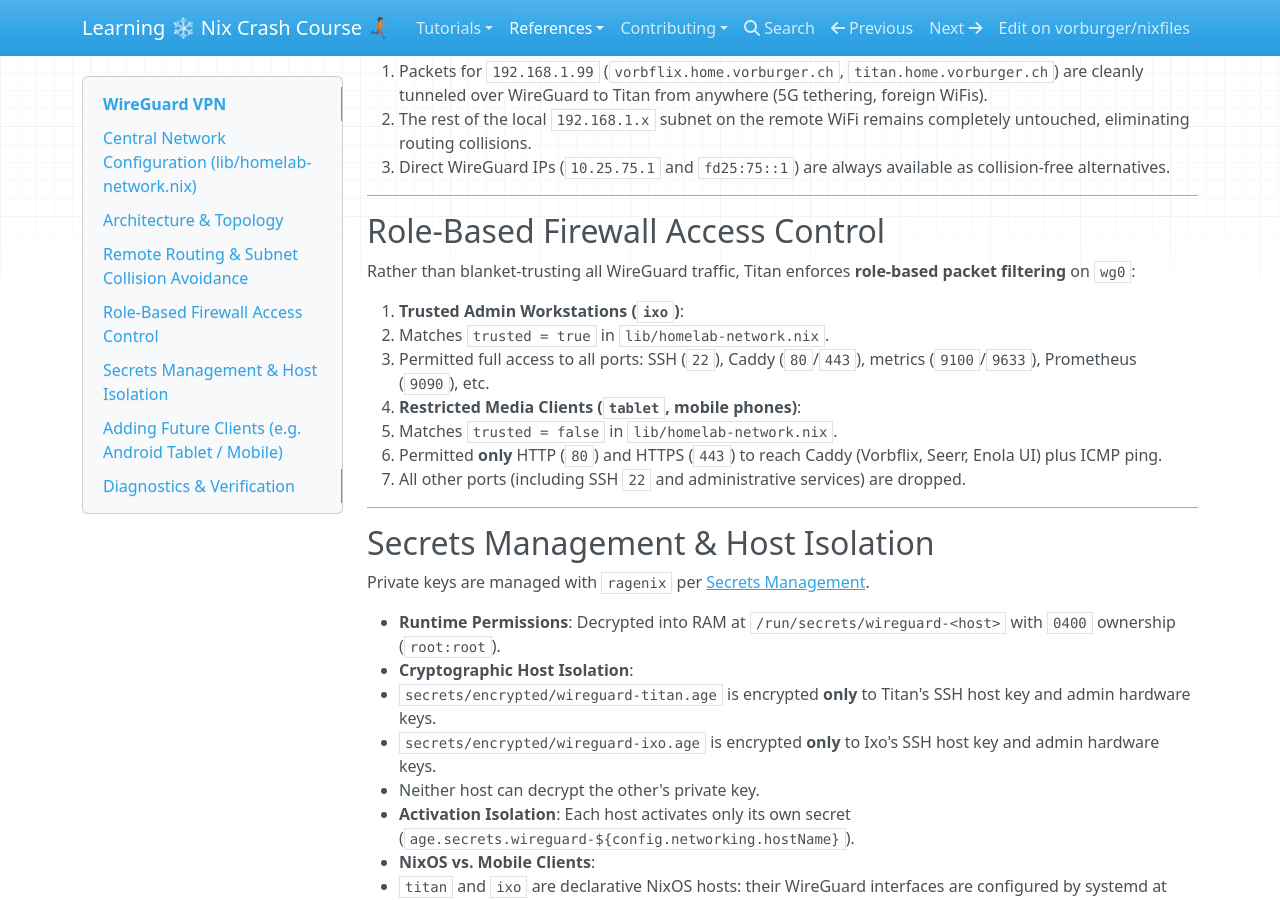
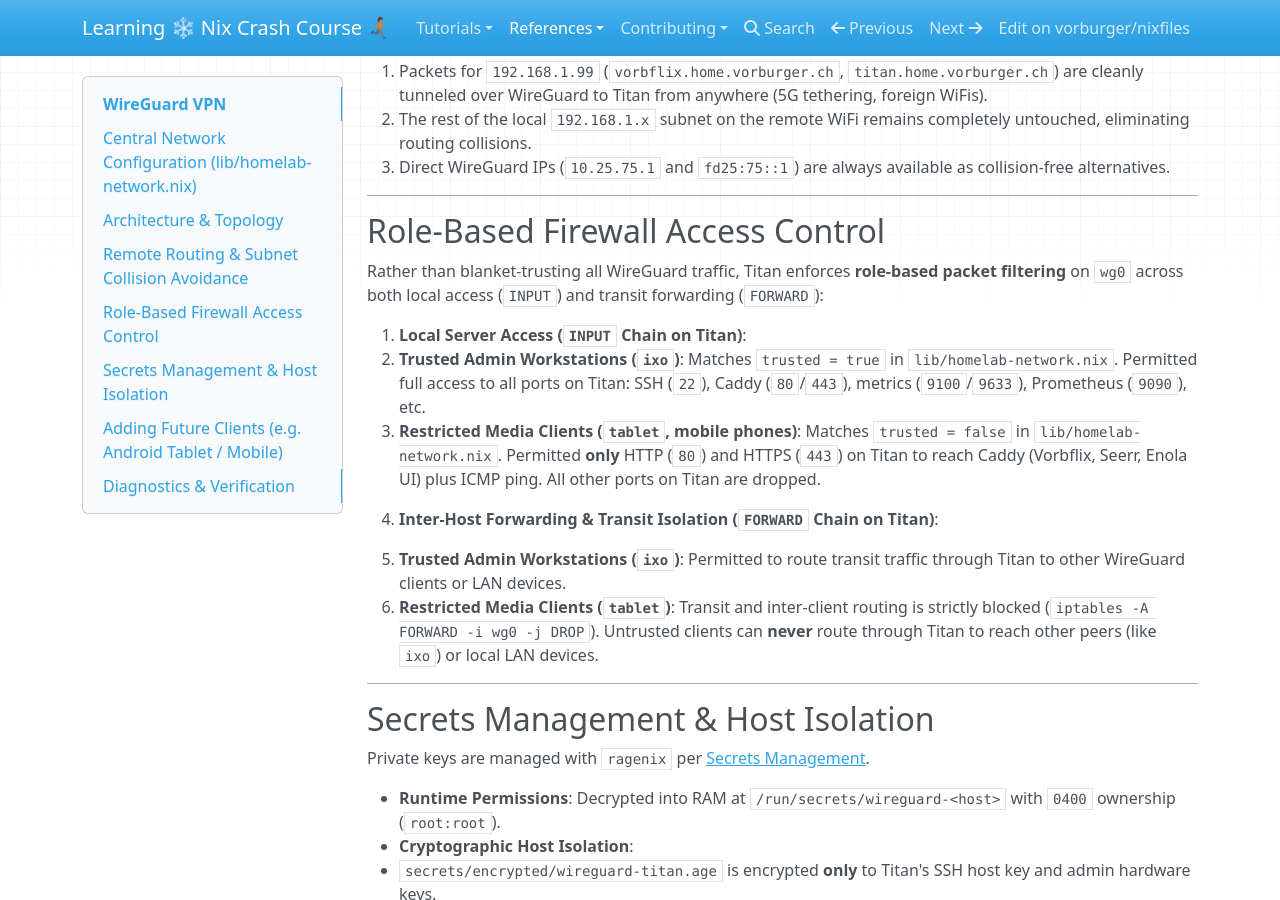
Before and after one commit to vorburger/nixfiles, an MkDocs documentation site: the page built from docs/docs/reference/wireguard.md, in a window 1280 px wide and 900 px high, scrolled down 2533 px. Built offline with MkDocs 1.6.1, drawn with Linux system fonts in a browser that asks for light colours; nearby versions of some CDN libraries; some of the changed text lies outside the part shown.

Commit message:
fix: WireGuard 0.4 DROP

````diff
--- a/docs/docs/reference/wireguard.md
+++ b/docs/docs/reference/wireguard.md
@@ -120,15 +120,15 @@ Because a `/32` host route has the highest specificity in CIDR routing:
 
 ## Role-Based Firewall Access Control
 
-Rather than blanket-trusting all WireGuard traffic, Titan enforces **role-based packet filtering** on `wg0`:
+Rather than blanket-trusting all WireGuard traffic, Titan enforces **role-based packet filtering** on `wg0` across both local access (`INPUT`) and transit forwarding (`FORWARD`):
 
-1. **Trusted Admin Workstations (`ixo`)**:
-   - Matches `trusted = true` in `lib/homelab-network.nix`.
-   - Permitted full access to all ports: SSH (`22`), Caddy (`80`/`443`), metrics (`9100`/`9633`), Prometheus (`9090`), etc.
-2. **Restricted Media Clients (`tablet`, mobile phones)**:
-   - Matches `trusted = false` in `lib/homelab-network.nix`.
-   - Permitted **only** HTTP (`80`) and HTTPS (`443`) to reach Caddy (Vorbflix, Seerr, Enola UI) plus ICMP ping.
-   - All other ports (including SSH `22` and administrative services) are dropped.
+1. **Local Server Access (`INPUT` Chain on Titan)**:
+   - **Trusted Admin Workstations (`ixo`)**: Matches `trusted = true` in `lib/homelab-network.nix`. Permitted full access to all ports on Titan: SSH (`22`), Caddy (`80`/`443`), metrics (`9100`/`9633`), Prometheus (`9090`), etc.
+   - **Restricted Media Clients (`tablet`, mobile phones)**: Matches `trusted = false` in `lib/homelab-network.nix`. Permitted **only** HTTP (`80`) and HTTPS (`443`) on Titan to reach Caddy (Vorbflix, Seerr, Enola UI) plus ICMP ping. All other ports on Titan are dropped.
+
+2. **Inter-Host Forwarding & Transit Isolation (`FORWARD` Chain on Titan)**:
+   - **Trusted Admin Workstations (`ixo`)**: Permitted to route transit traffic through Titan to other WireGuard clients or LAN devices.
+   - **Restricted Media Clients (`tablet`)**: Transit and inter-client routing is strictly blocked (`iptables -A FORWARD -i wg0 -j DROP`). Untrusted clients can **never** route through Titan to reach other peers (like `ixo`) or local LAN devices.
 
 ---
 
@@ -188,7 +188,7 @@ To onboard a new client (such as an Android tablet) using the WireGuard Android
 
 4. **Generate QR Code in Terminal**:
 
-   Render the WireGuard client configuration directly as a QR code in your terminal using `qrencode`:
+   Render the WireGuard client configuration directly as a QR code in your terminal using `qrencode`. For untrusted media clients, `AllowedIPs` includes only Titan's addresses (`10.25.75.1/32`, `fd25:75::1/128`, `192.168.1.99/32`) rather than the entire subnet, ensuring client-level routing isolation:
 
    ```bash
    cat <<EOF | nix shell nixpkgs#qrencode --command qrencode -t ansiutf8
````
Also changed, not shown: other parts of docs/docs/reference/wireguard.md (+1 -1 lines), 1 other file.
